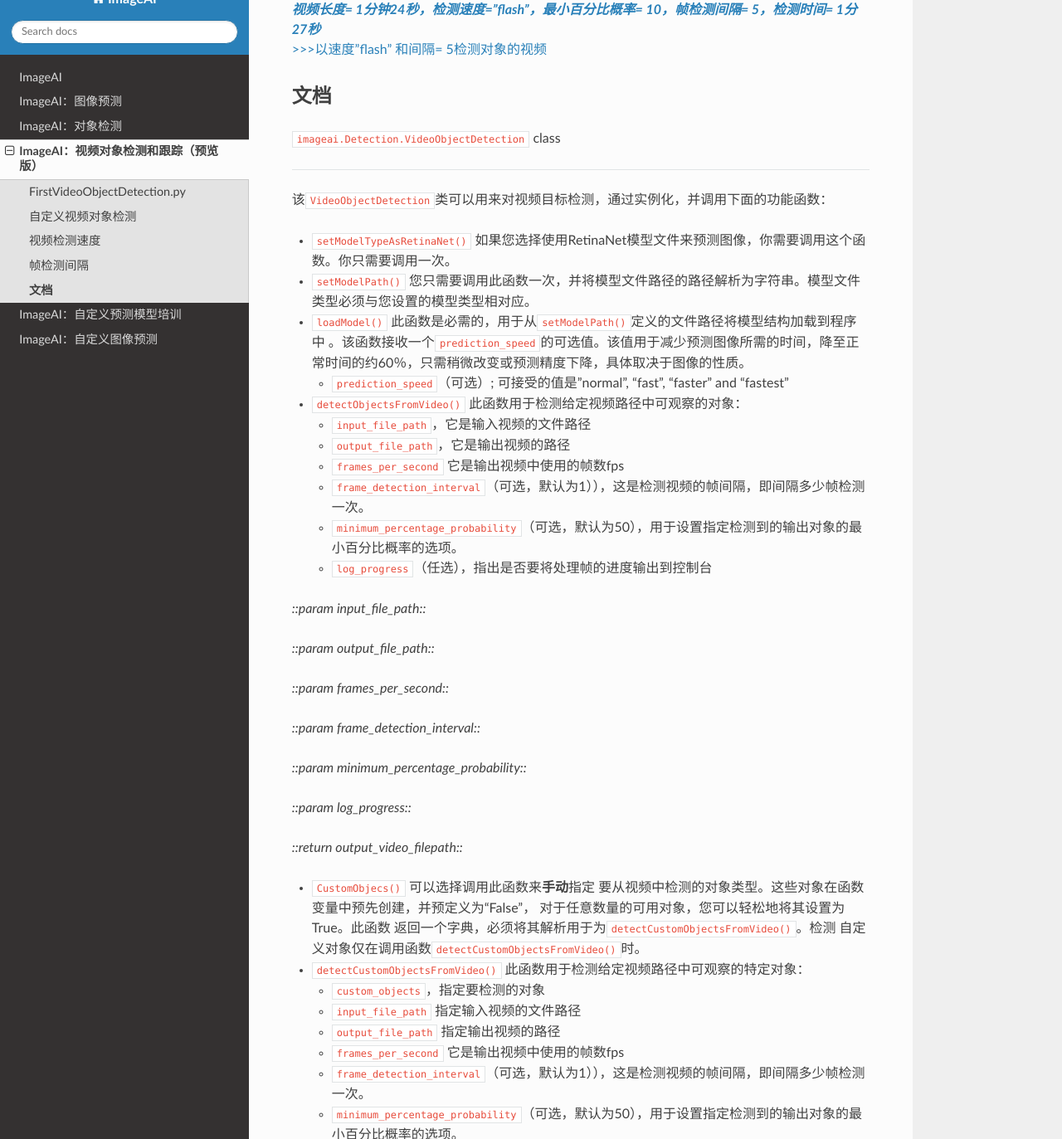
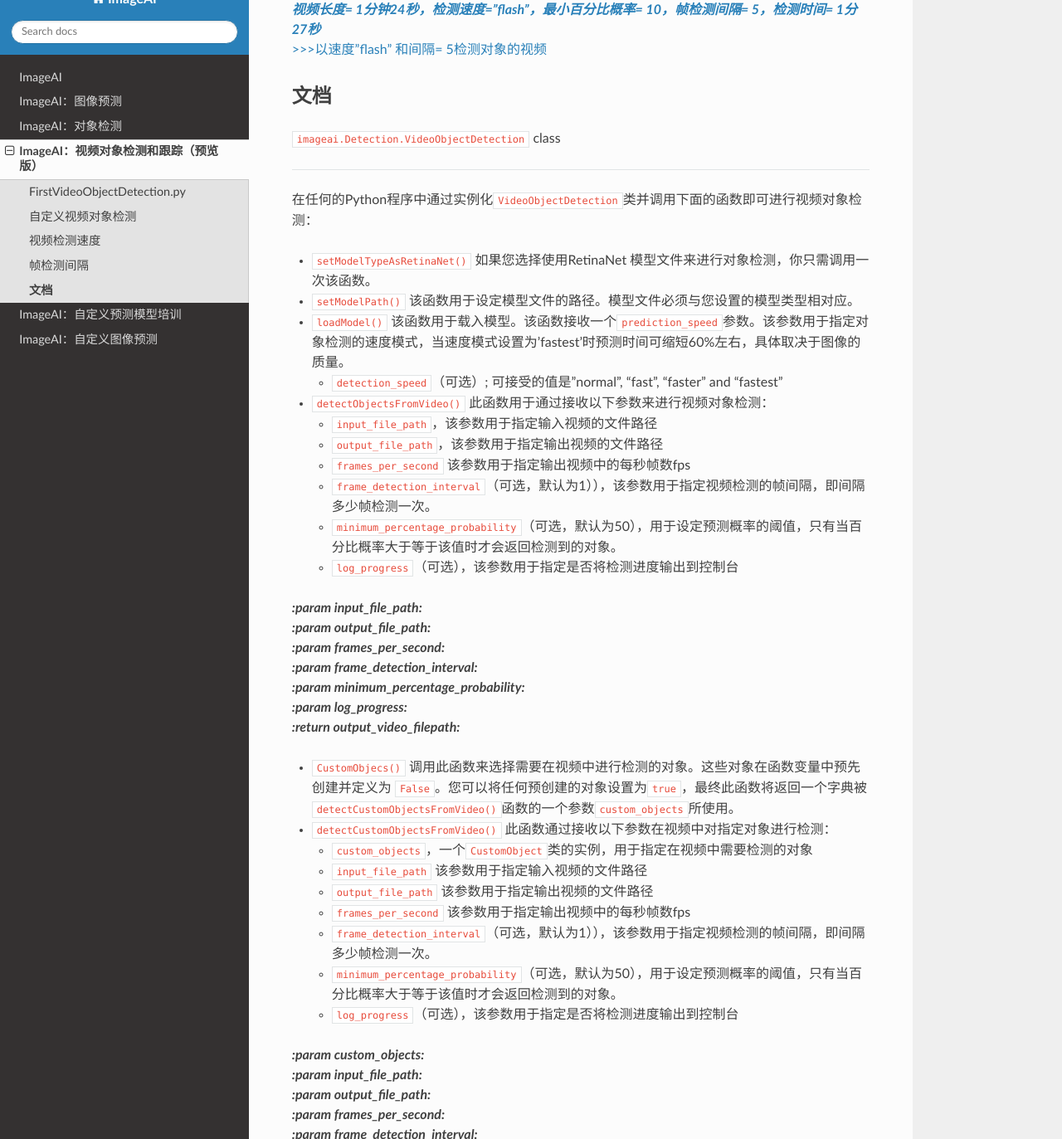
Before and after one commit to kangvcar/ImageAI_docs, a Sphinx documentation site: the page built from source/ImageAI_Video_Object_Detection_and_Tracking.md, in a window 1280 px wide and 1400 px high, scrolled down 5708 px, cut to the strip 27-1400 px from the top of the window. Shown: the whole strip at 83% size. Built offline with Sphinx 7.4.7 and the Read the Docs theme 2.0.0, drawn with Linux system fonts in a browser that asks for light colours; some of the changed text lies outside the part shown.

Commit message:
modify imageai_video_object_detection_and_tracking

```diff
--- a/source/ImageAI_Video_Object_Detection_and_Tracking.md
+++ b/source/ImageAI_Video_Object_Detection_and_Tracking.md
@@ -172,66 +172,43 @@ detector.loadModel(detection_speed="fast")
 
 * * *
 
-该`VideoObjectDetection`类可以用来对视频目标检测，通过实例化，并调用下面的功能函数：
+在任何的Python程序中通过实例化`VideoObjectDetection`类并调用下面的函数即可进行视频对象检测：
+- `setModelTypeAsRetinaNet()` 如果您选择使用RetinaNet 模型文件来进行对象检测，你只需调用一次该函数。
+- `setModelPath()` 该函数用于设定模型文件的路径。模型文件必须与您设置的模型类型相对应。
+- `loadModel()` 该函数用于载入模型。该函数接收一个`prediction_speed`参数。该参数用于指定对象检测的速度模式，当速度模式设置为'fastest'时预测时间可缩短60%左右，具体取决于图像的质量。
+    - `detection_speed`（可选）; 可接受的值是"normal", "fast", "faster" and "fastest"
+- `detectObjectsFromVideo()` 此函数用于通过接收以下参数来进行视频对象检测：
+    - `input_file_path`，该参数用于指定输入视频的文件路径
+    - `output_file_path`，该参数用于指定输出视频的文件路径
+    - `frames_per_second` 该参数用于指定输出视频中的每秒帧数fps
+    - `frame_detection_interval`（可选，默认为1）），该参数用于指定视频检测的帧间隔，即间隔多少帧检测一次。
+    - `minimum_percentage_probability`（可选，默认为50），用于设定预测概率的阈值，只有当百分比概率大于等于该值时才会返回检测到的对象。
+    - `log_progress`（可选），该参数用于指定是否将检测进度输出到控制台
 
-- `setModelTypeAsRetinaNet()` 如果您选择使用RetinaNet模型文件来预测图像，你需要调用这个函数。你只需要调用一次。
+**_:param input_file_path:_**<br/>
+**_:param output_file_path:_**<br/>
+**_:param frames_per_second:_**<br/>
+**_:param frame_detection_interval:_**<br/>
+**_:param minimum_percentage_probability:_**<br/>
+**_:param log_progress:_**<br/>
+**_:return output_video_filepath:_**<br/>
 
-- `setModelPath()` 您只需要调用此函数一次，并将模型文件路径的路径解析为字符串。模型文件类型必须与您设置的模型类型相对应。
+- `CustomObjecs()` 调用此函数来选择需要在视频中进行检测的对象。这些对象在函数变量中预先创建并定义为 `False`。您可以将任何预创建的对象设置为`true`，最终此函数将返回一个字典被`detectCustomObjectsFromVideo()`函数的一个参数`custom_objects`所使用。
 
-- `loadModel()` 此函数是必需的，用于从`setModelPath()`定义的文件路径将模型结构加载到程序中
-。该函数接收一个`prediction_speed`的可选值。该值用于减少预测图像所需的时间，降至正常时间的约60％，只需稍微改变或预测精度下降，具体取决于图像的性质。
-    - ` prediction_speed`（可选）; 可接受的值是"normal", "fast", "faster" and "fastest"
+- `detectCustomObjectsFromVideo()` 此函数通过接收以下参数在视频中对指定对象进行检测：
+    - `custom_objects`，一个`CustomObject`类的实例，用于指定在视频中需要检测的对象
+    - `input_file_path` 该参数用于指定输入视频的文件路径
+    - `output_file_path` 该参数用于指定输出视频的文件路径
+    - `frames_per_second` 该参数用于指定输出视频中的每秒帧数fps
+    - `frame_detection_interval`（可选，默认为1）），该参数用于指定视频检测的帧间隔，即间隔多少帧检测一次。
+    - `minimum_percentage_probability`（可选，默认为50），用于设定预测概率的阈值，只有当百分比概率大于等于该值时才会返回检测到的对象。
+    - `log_progress`（可选），该参数用于指定是否将检测进度输出到控制台
 
-
-- `detectObjectsFromVideo()` 此函数用于检测给定视频路径中可观察的对象：
-    + `input_file_path`，它是输入视频的文件路径
-    + `output_file_path`，它是输出视频的路径
-    + `frames_per_second` 它是输出视频中使用的帧数fps
-    + `frame_detection_interval`（可选，默认为1）），这是检测视频的帧间隔，即间隔多少帧检测一次。
-    + `minimum_percentage_probability`（可选，默认为50），用于设置指定检测到的输出对象的最小百分比概率的选项。
-    + `log_progress`（任选），指出是否要将处理帧的进度输出到控制台
-
-_::param input_file_path::_
-
-_::param output_file_path::_
-
-_::param frames_per_second::_
-
-_::param frame_detection_interval::_
-
-_::param minimum_percentage_probability::_
-
-_::param log_progress::_
-
-_::return output_video_filepath::_
-
-- `CustomObjecs()` 可以选择调用此函数来**手动**指定
-要从视频中检测的对象类型。这些对象在函数变量中预先创建，并预定义为“False”，
-对于任意数量的可用对象，您可以轻松地将其设置为True。此函数
-返回一个字典，必须将其解析用于为`detectCustomObjectsFromVideo()`。检测
-自定义对象仅在调用函数`detectCustomObjectsFromVideo()`时。
-
-- `detectCustomObjectsFromVideo()` 此函数用于检测给定视频路径中可观察的特定对象：
-    + `custom_objects`，指定要检测的对象
-    + `input_file_path` 指定输入视频的文件路径
-    + `output_file_path` 指定输出视频的路径
-    + `frames_per_second` 它是输出视频中使用的帧数fps
-    + `frame_detection_interval`（可选，默认为1）），这是检测视频的帧间隔，即间隔多少帧检测一次。
-    + `minimum_percentage_probability`（可选，默认为50），用于设置指定检测到的输出对象的最小百分比概率的选项。
-    + `log_progress`（任选），指出是否要将处理帧的进度输出到控制台
-
-_::param custom_objects::_
-
-_::param input_file_path::_
-
-_::param output_file_path::_
-
-_::param frames_per_second::_
-
-_::param frame_detection_interval::_
-
-_::param minimum_percentage_probability::_
-
-_::param log_progress::_
-
-_::return output_video_filepath::_
+**_:param custom_objects:_**<br/>
+**_:param input_file_path:_**<br/>
+**_:param output_file_path:_**<br/>
+**_:param frames_per_second:_**<br/>
+**_:param frame_detection_interval:_**<br/>
+**_:param minimum_percentage_probability:_**<br/>
+**_:param log_progress:_**<br/>
+**_:return output_video_filepath:_**<br/>
```
